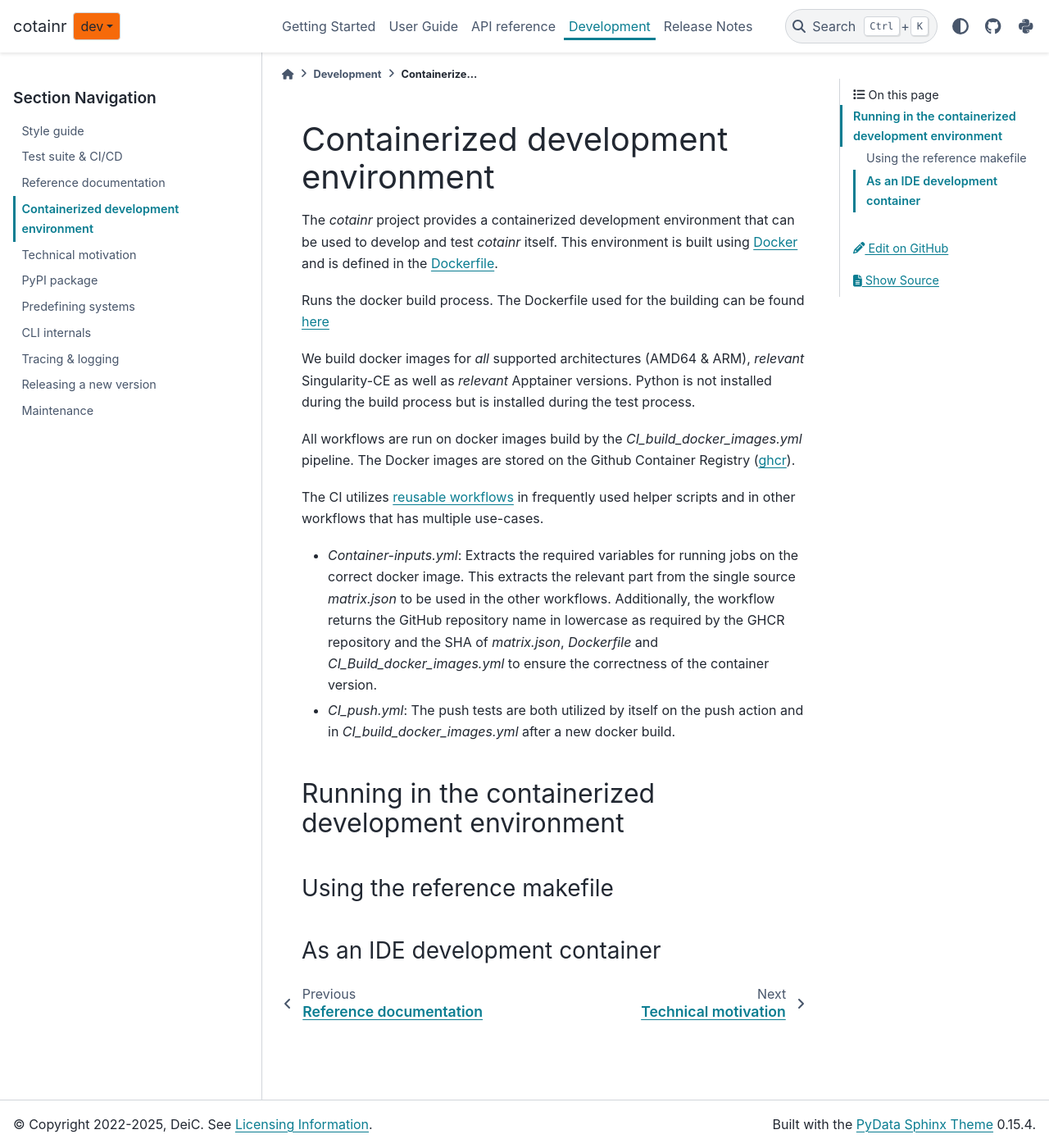
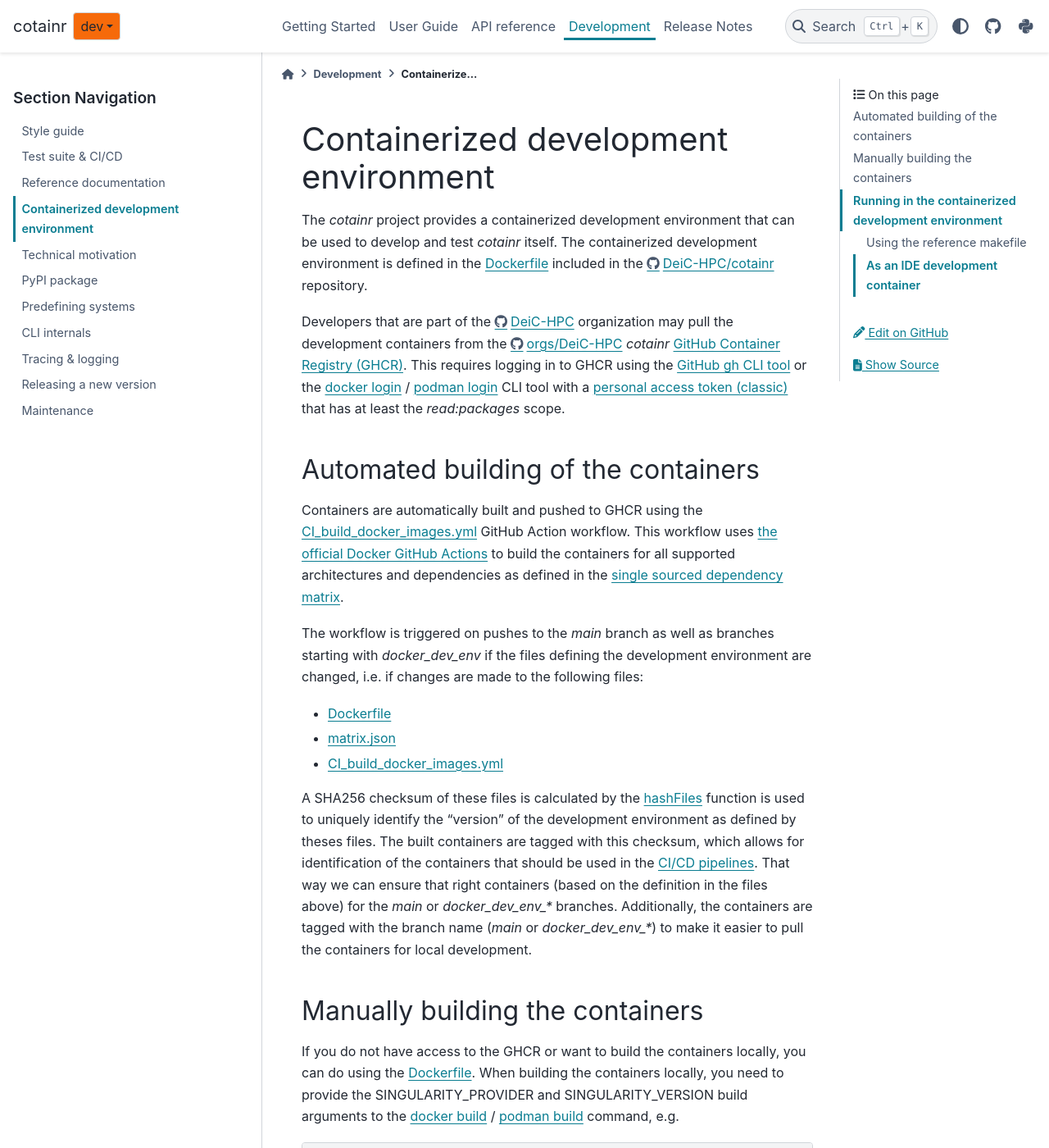
Before and after one commit to DeiC-HPC/cotainr, a Sphinx documentation site: the page built from doc/development/development_environment.rst, in a window 1280 px wide and 1400 px high. Shown: the whole window at 82% size. Built offline with Sphinx 7.4.7 and the PyData theme 0.15.4, drawn with Linux system fonts in a browser that asks for light colours; pages that are not in the unit, such as notebooks, are missing from menus; the version number could not be read and is left out; some of the changed text lies outside the part shown.

Commit message:
WIP: Containerized dev env docs.

```diff
--- a/doc/development/development_environment.rst
+++ b/doc/development/development_environment.rst
@@ -2,23 +2,31 @@
 
 Containerized development environment
 =====================================
-The `cotainr` project provides a containerized development environment that can be used to develop and test `cotainr` itself. This environment is built using `Docker <https://www.docker.com/>`_ and is defined in the `Dockerfile <https://github.com/DeiC-HPC/cotainr/blob/main/.github/workflows/dockerfiles/Dockerfile>`_.
+The `cotainr` project provides a containerized development environment that can be used to develop and test `cotainr` itself. The containerized development environment is defined in the `Dockerfile <https://github.com/DeiC-HPC/cotainr/blob/main/.github/workflows/dockerfiles/Dockerfile>`_ included in the https://github.com/DeiC-HPC/cotainr repository.
+
+Developers that are part of the https://github.com/DeiC-HPC organization may pull the development containers from the https://github.com/orgs/DeiC-HPC/packages `cotainr` `GitHub Container Registry (GHCR) <https://docs.github.com/en/packages/working-with-a-github-packages-registry/working-with-the-container-registry>`_. This requires logging in to GHCR using the `GitHub gh CLI tool <https://cli.github.com/manual/>`_ or the `docker login <https://docs.docker.com/reference/cli/docker/login/>`_ / `podman login <https://docs.podman.io/en/stable/markdown/podman-login.1.html>`_ CLI tool with a `personal access token (classic) <https://docs.github.com/en/authentication/keeping-your-account-and-data-secure/managing-your-personal-access-tokens#creating-a-personal-access-token-classic>`_ that has at least the `read:packages` scope.
+
+Automated building of the containers
+------------------------------------
+Containers are automatically built and pushed to GHCR using the `CI_build_docker_images.yml <https://github.com/DeiC-HPC/cotainr/actions/workflows/CI_build_docker_images.yml>`_ GitHub Action workflow. This workflow uses `the official Docker GitHub Actions <https://docs.docker.com/build/ci/github-actions/>`_ to build the containers for all supported architectures and dependencies as defined in the :ref:`single sourced dependency matrix <single_source_dep_matrix>`.
 
 
-Runs the docker build process. The Dockerfile used for the building can be found `here <https://github.com/DeiC-HPC/cotainr/actions/workflows/dockerfiles/Dockerfile>`_
+The workflow is triggered on pushes to the `main` branch as well as branches starting with `docker_dev_env` if the files defining the development environment are changed, i.e. if changes are made to the following files:
 
-We build docker images for *all* supported architectures (AMD64 & ARM), *relevant* Singularity-CE as well as *relevant* Apptainer versions. Python is not installed during the build process but is installed during the test process.
+- `Dockerfile <https://github.com/DeiC-HPC/cotainr/blob/main/.github/workflows/dockerfiles/Dockerfile>`_
+- `matrix.json <https://github.com/DeiC-HPC/cotainr/actions/workflows/matrix.json>`_
+- `CI_build_docker_images.yml <https://github.com/DeiC-HPC/cotainr/actions/workflows/CI_build_docker_images.yml>`_
+
+A SHA256 checksum of these files is calculated by the `hashFiles <https://docs.github.com/en/actions/reference/evaluate-expressions-in-workflows-and-actions#hashfiles>`_ function is used to uniquely identify the "version" of the development environment as defined by theses files. The built containers are tagged with this checksum, which allows for identification of the containers that should be used in the :ref:`CI/CD pipelines <test_suite>`. That way we can ensure that right containers (based on the definition in the files above) for the `main` or `docker_dev_env_*` branches. Additionally, the containers are tagged with the branch name (`main` or `docker_dev_env_*`) to make it easier to pull the containers for local development.
 
 
-All workflows are run on docker images build by the `CI_build_docker_images.yml` pipeline. The Docker images are stored on the Github Container Registry (`ghcr <https://docs.github.com/en/packages/working-with-a-github-packages-registry/working-with-the-container-registry>`_).
+Manually building the containers
+--------------------------------
+If you do not have access to the GHCR or want to build the containers locally, you can do using the `Dockerfile <https://github.com/DeiC-HPC/cotainr/blob/main/.github/workflows/dockerfiles/Dockerfile>`_. When building the containers locally, you need to provide the SINGULARITY_PROVIDER and SINGULARITY_VERSION build arguments to the `docker build <https://docs.docker.com/reference/cli/docker/buildx/build/>`_ / `podman build <https://docs.podman.io/en/stable/markdown/podman-build.1.html>`_ command, e.g.
 
+.. code-block:: console
 
-
-The CI utilizes `reusable workflows <https://docs.github.com/en/actions/sharing-automations/reusing-workflows>`_ in frequently used helper scripts and in other workflows that has multiple use-cases.
-
-
-- `Container-inputs.yml`: Extracts the required variables for running jobs on the correct docker image. This extracts the relevant part from the single source `matrix.json` to be used in the other workflows. Additionally, the workflow returns the GitHub repository name in lowercase as required by the GHCR repository and the SHA of `matrix.json`, `Dockerfile` and `CI_Build_docker_images.yml` to ensure the correctness of the container version.
-- `CI_push.yml`: The push tests are both utilized by itself on the push action and in `CI_build_docker_images.yml` after a new docker build.
+    $ docker build --build-arg SINGULARITY_PROVIDER=apptainer --build-arg SINGULARITY_VERSION=1.3.6 -t cotainr-dev-env:local -f .github/workflows/dockerfiles/Dockerfile .
 
 
 Running in the containerized development environment
```
